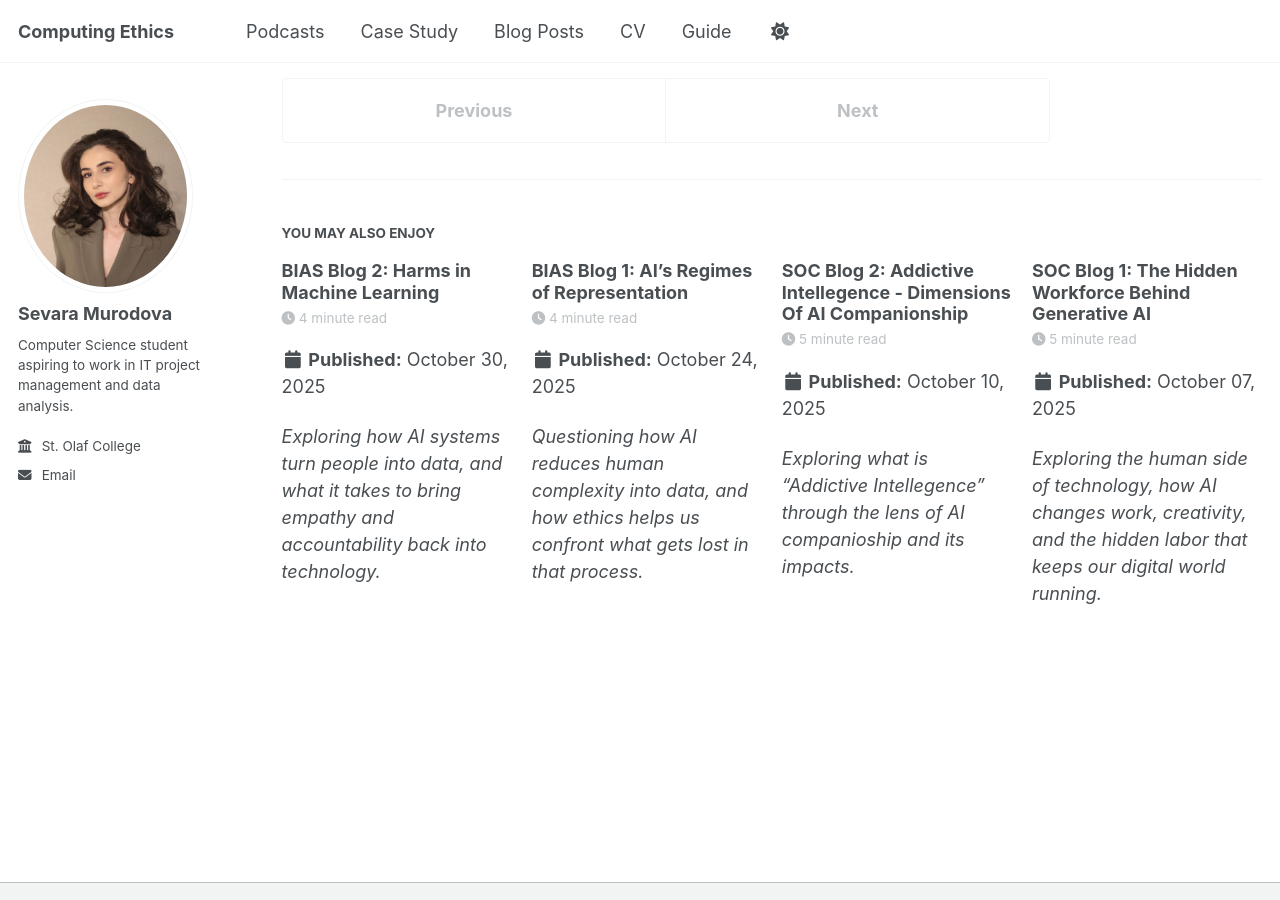
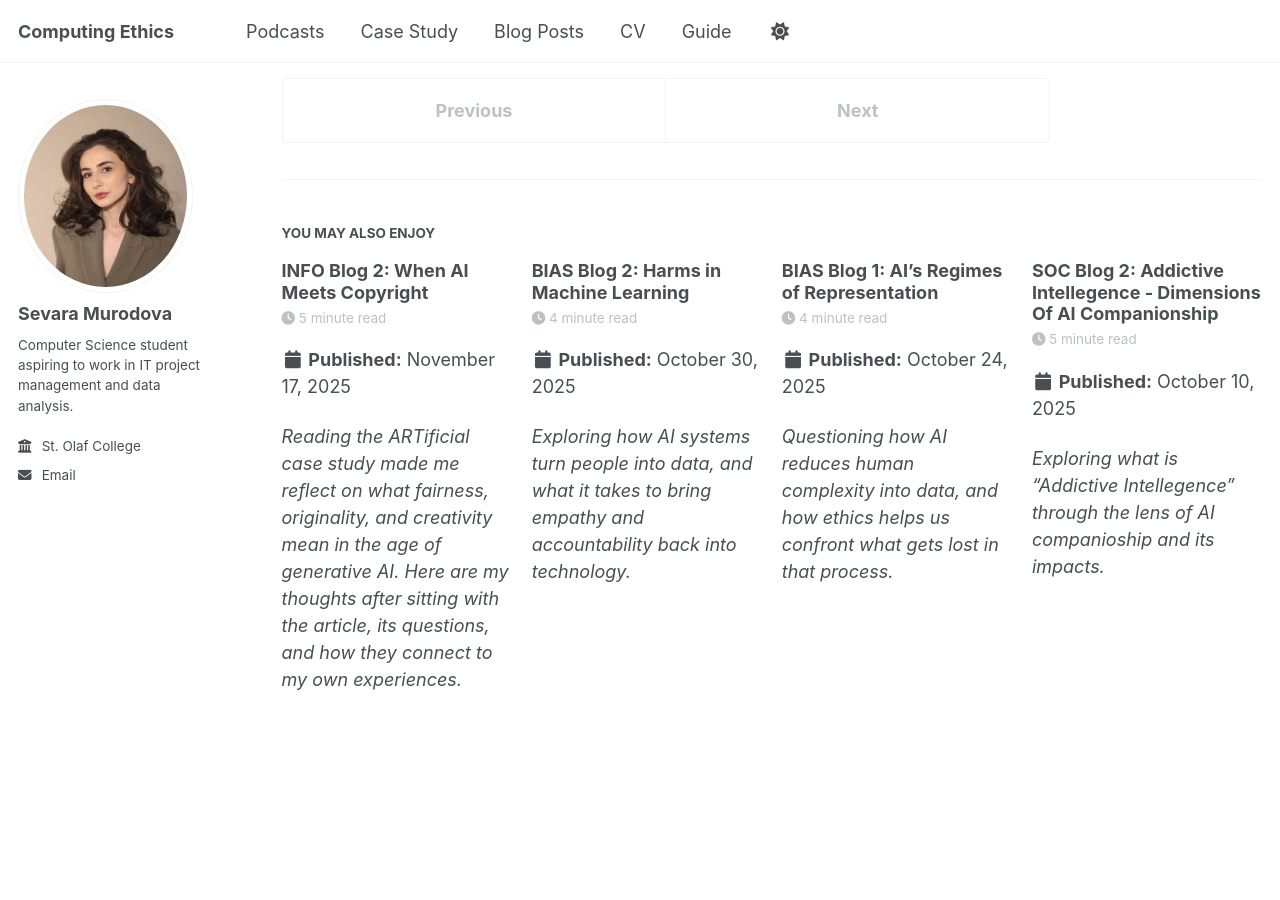
Before and after one commit to sevvara/ethics_fall2025, a Jekyll site: the page built from _posts/2025-11-10-INFO-post-1.md, in a window 1280 px wide and 900 px high, scrolled down 3396 px. Built offline with Jekyll 4.4.1, drawn with Linux system fonts in a browser that asks for light colours; a script that is not in the unit is left out; some of the changed lines change nothing that is shown.

Commit message:
INFO-blog post 2 posted

```diff
--- a/_posts/2025-11-10-INFO-post-1.md
+++ b/_posts/2025-11-10-INFO-post-1.md
@@ -1,7 +1,7 @@
 ---
 title: 'INFO Blog 1: Misinformation and Moderation'
 date: 2025-11-10
-permalink: /posts/2025/10/info-blog-post-1/
+permalink: /posts/2025/11/info-blog-post-1/
 tags:
   - Social media ethics
   - Misinformation
--- /dev/null
+++ b/_posts/2025-11-17-INFO-post-2.md
@@ -0,0 +1,79 @@
+---
+title: 'INFO Blog 2: When AI Meets Copyright'
+date: 2025-11-17
+permalink: /posts/2025/11/info-blog-post-2/
+tags:
+  - ethics
+  - technology
+  - AI
+  - copyright
+  - generative-ai
+---
+
+*Reading the ARTificial case study made me reflect on what fairness, originality, and creativity mean in the age of generative AI. Here are my thoughts after sitting with the article, its questions, and how they connect to my own experiences.*
+
+**Case Study:**
+[ARTificial: Why Copyright Is Not the Right Policy Tool to Deal with Generative AI](https://yalelawjournal.org/forum/artificial-why-copyright-is-not-the-right-policy-tool-to-deal-with-generative-ai)
+
+The article “ARTificial: Why Copyright Is Not the Right Policy Tool to Deal With Generative AI” looks at the messy relationship between generative AI and copyright law. As AI tools like DALL·E, Midjourney, and ChatGPT explode in popularity, they raise huge questions about originality, ownership, fairness, and what creativity even is in a world where machines can mimic it so well. The article tries to sort through those questions, and honestly, after reading it, I understand why this debate is so heated.
+
+## Why Compensation Still Feels Like the Heart of the Issue
+One thing I always come back to is *fairness*. If AI models are trained on human-created works, shouldn’t those humans be compensated in some way? It feels wrong to me that artists contribute to datasets, often unknowingly, and benefit almost nothing from the outputs.
+
+But the article makes a good point: **copyright law can’t meaningfully handle this**. AI doesn’t store images or text; it abstracts patterns from massive datasets. That’s not something you can trace back cleanly to an individual creator.
+
+So while I think creators deserve compensation, I now understand it probably shouldn’t happen through copyright alone. We need new systems, training licenses, creator opt-ins, revenue sharing, something more realistic and less legally impossible.
+
+## Where Fair Use Meets the Reality of AI Training
+Before reading this, I thought training models on copyrighted work was obviously “infringement.” But the more I understood how AI actually learns, the more I realized it’s not that simple.
+
+A model learning patterns is not the same as a model copying files.
+
+Legally, **AI training might count as fair use** because it’s highly transformative, similar to the Google Books case the article references. But ethically, it still feels messy. Just because something is *legal*, doesn’t make it *right*.
+
+I’m now sitting somewhere in the middle:
+- The training itself may be fair use,
+- But creators still deserve consent and transparency.
+
+## Thinking About Originality in the Age of AI
+This is where my mind went in circles. Are AI outputs “derivative”? Are they original? Are they… something in between?
+
+The article helped me see that the answer isn’t binary. Some AI outputs imitate styles so closely that they feel derivative. Others are wildly new or unexpected. The math behind the training doesn’t support the idea that an output is simply a collage or copy, even if it sometimes *looks* that way.
+
+My personal view:
+Some AI works are clearly derivative in an artistic sense, even if they’re not derivative in a *legal* sense.
+
+## Why I Don’t Think AI Outputs Should Be Copyrighted
+This feels simple to me: AI isn’t conscious. It doesn’t feel inspiration, frustration, excitement, or curiosity. It doesn’t have memories or experiences.
+
+Copyright is supposed to reward human effort, skill, intention.
+
+Giving copyright to AI outputs feels like rewarding a machine for doing exactly what it was programmed to do. It also risks overwhelming the public domain with AI-generated material, which could hurt human creators long-term.
+
+So I stand with the article: **AI outputs should not receive copyright protection.**
+
+## Drawing the Line Between Using AI as a Tool vs. Letting It Create
+This is relevant for me personally, since I use AI regularly. I see a clear difference between:
+
+- using AI to brainstorm, draft, edit, or support my creative work,
+and
+- letting AI fully generate something on its own.
+
+If I shape, revise, interpret, and inject my own judgment into the output, that feels like authorship. If I click one button and paste what the model gives me, that doesn’t.
+
+The law isn’t ready to draw this line cleanly, but I think eventually it will have to.
+
+## Should AI Art Be Treated Like Human Art? My Thoughts
+Even if a model produces something indistinguishable from human art, I don’t think we should treat them the same.
+
+Human art comes from lived experience, culture, emotion, struggle, memory. AI has none of that. That doesn’t mean AI art has zero value, but it’s fundamentally different. And pretending they’re identical feels like ignoring what makes creativity *human* in the first place.
+
+## A Question We Should All Be Asking
+**If copyright isn’t the right tool, what *new* framework could realistically support artists without slowing innovation?**
+
+This question matters because it pushes us beyond “complaining about AI” toward imagining actual solutions. The article critiques copyright well, but doesn’t offer a full alternative. And I think the future depends on finding one.
+
+## Reflecting
+I honestly walked away from this case study both more informed and more uncertain, and that’s a good thing. It made me confront assumptions I didn’t realize I had. I learned how different the technical reality is from the moral panic online. At the same time, I still feel strongly about protecting human creators.
+
+Tech ethics always lives in the gray areas, and this exercise reminded me how important it is to sit with that uncertainty and keep asking questions.
```
